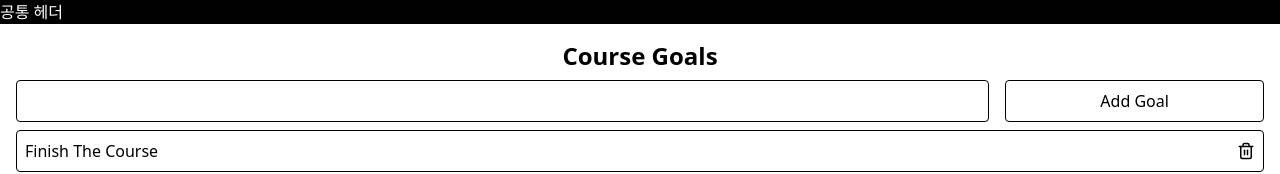
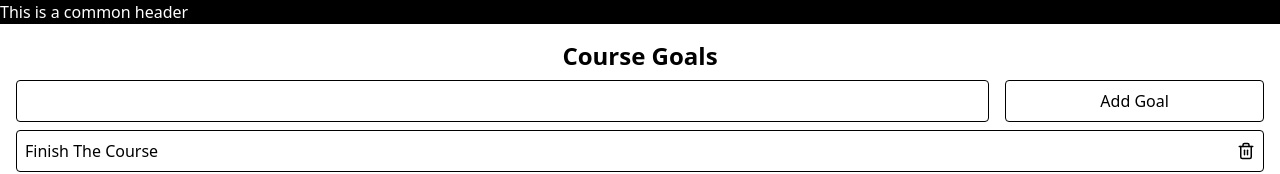
Before and after one commit to Earlssu/MERN_FS_Project, a React (Vite) app in the folder apps/client/: page / in a window 1280 px wide. Shown: the top 174 px of the page. Built offline with nearby package versions, Linux system fonts and the light colour scheme.

Commit message:
[Feat]Setup foundation for basic header

```diff
--- a/apps/client/src/layouts/MainLayout.tsx
+++ b/apps/client/src/layouts/MainLayout.tsx
@@ -1,9 +1,10 @@
 import { Outlet } from 'react-router-dom';
+import CommonHeader from '@/shared/components/CommonHeader.tsx';
 
 const MainLayout = () => {
   return (
     <div>
-      <header className={'bg-black text-white'}>공통 헤더</header>
+      <CommonHeader />
       <main>
         <Outlet />
       </main>
--- /dev/null
+++ b/apps/client/src/shared/components/CommonHeader.tsx
@@ -0,0 +1,5 @@
+const CommonHeader = () => {
+  return <header className={'bg-black text-white'}>This is a common header</header>;
+};
+
+export default CommonHeader;
```
